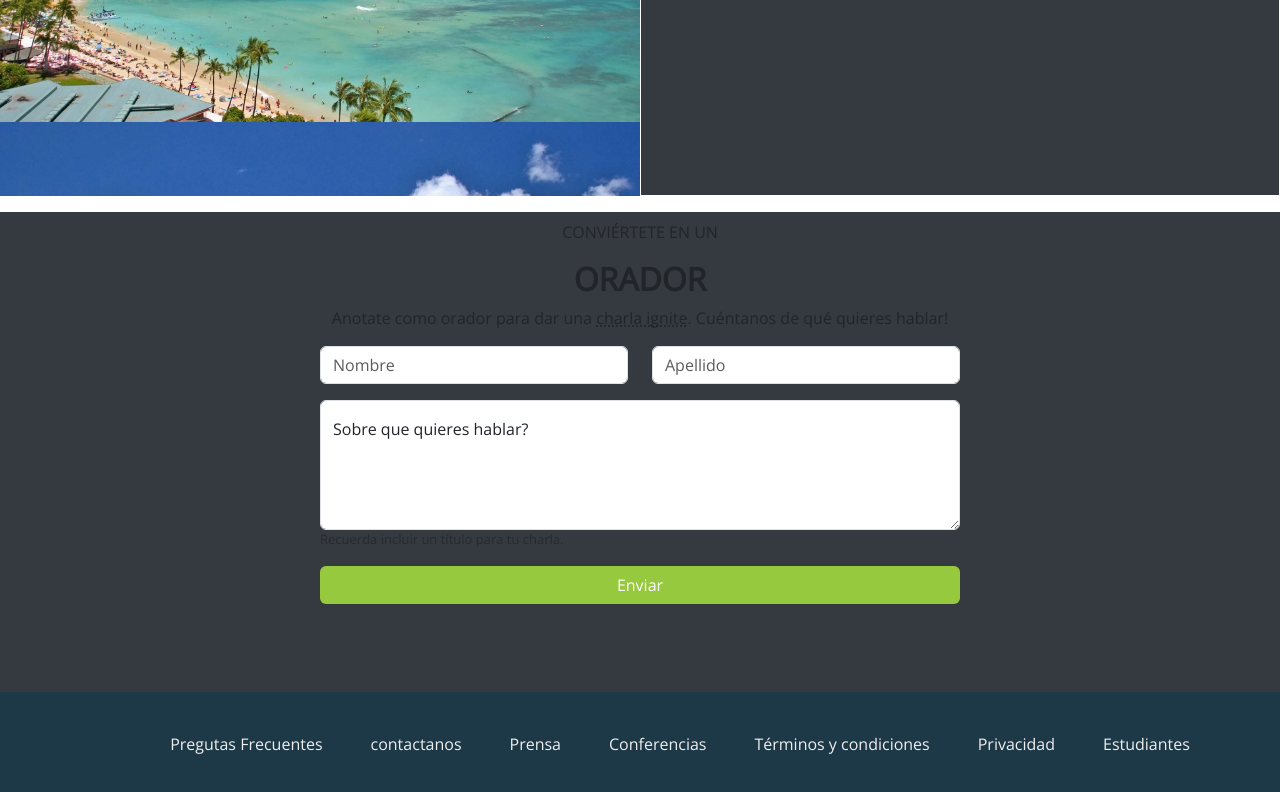
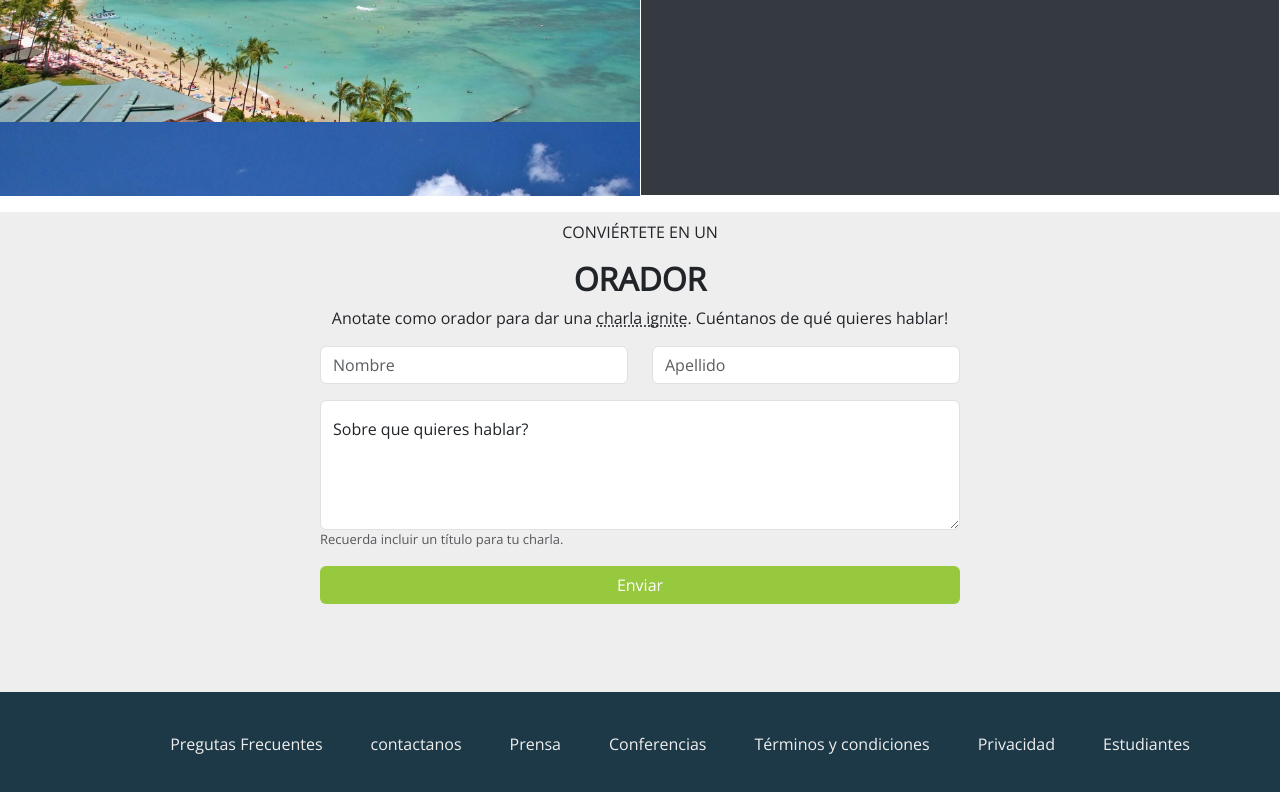
Before and after one commit to AlvaroLVR/integrador-java-23052, a plain HTML site: page index.html in a window 1280 px wide. Shown: the part 1900-2692 px from the top of the page. Drawn offline with nearby package versions, Linux system fonts and the light colour scheme.

Commit message:
cambiando background al  formulario

```diff
--- a/index.html
+++ b/index.html
@@ -163,7 +163,7 @@
             </div>
         </div>
         <!-- formulario -->
-        <div class="formulario d-flex flex-column align-items-center mt-3" id="formulario" style="background-color: #353a40;">
+        <div class="formulario d-flex flex-column align-items-center mt-3" id="formulario" style="background-color: #efeeee;">
             <!-- titulo formulario -->
             <div class="text-center">
                 <p class="fw-lighter mt-2 fs-smaller">CONVIÉRTETE EN UN</p>
```
